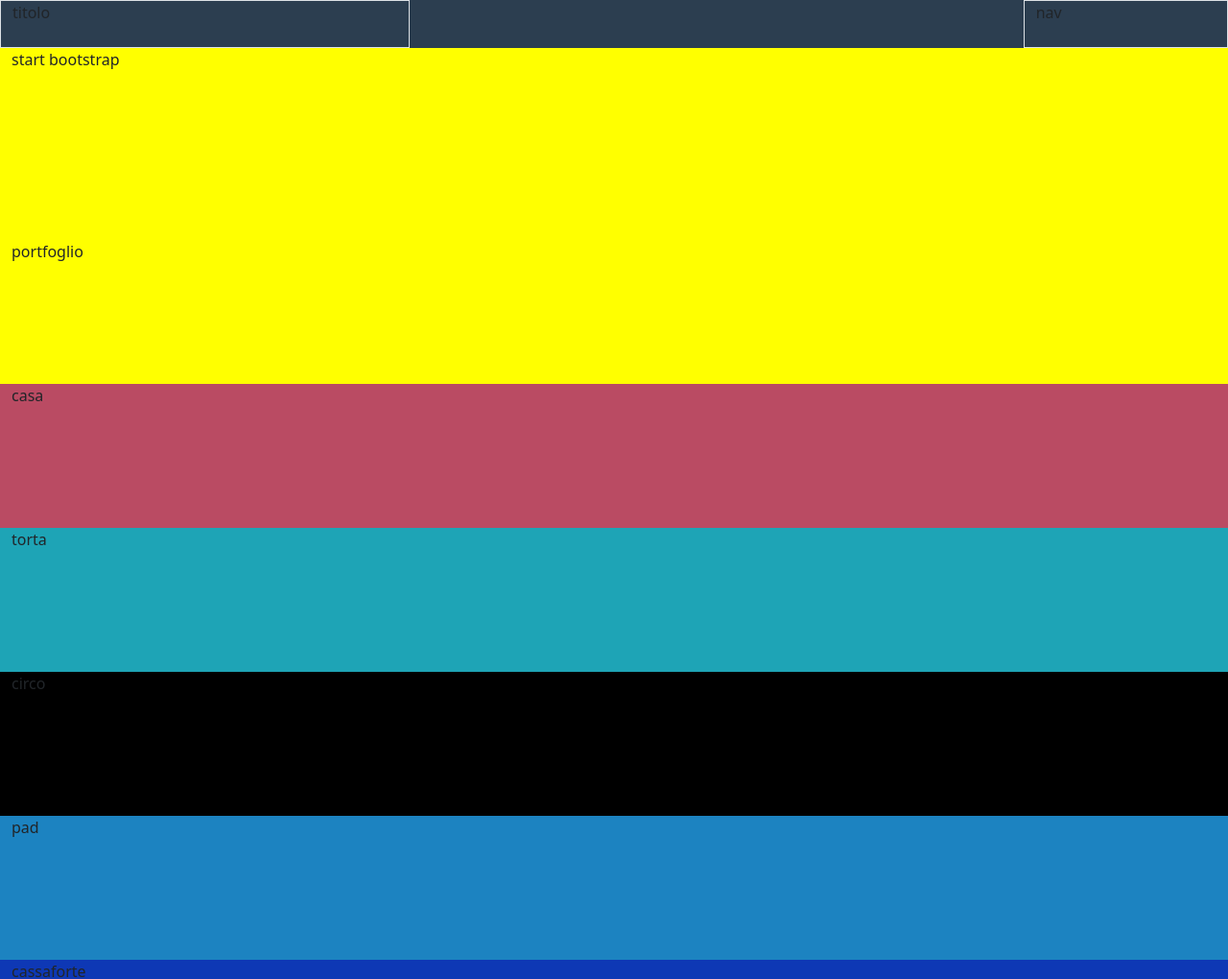
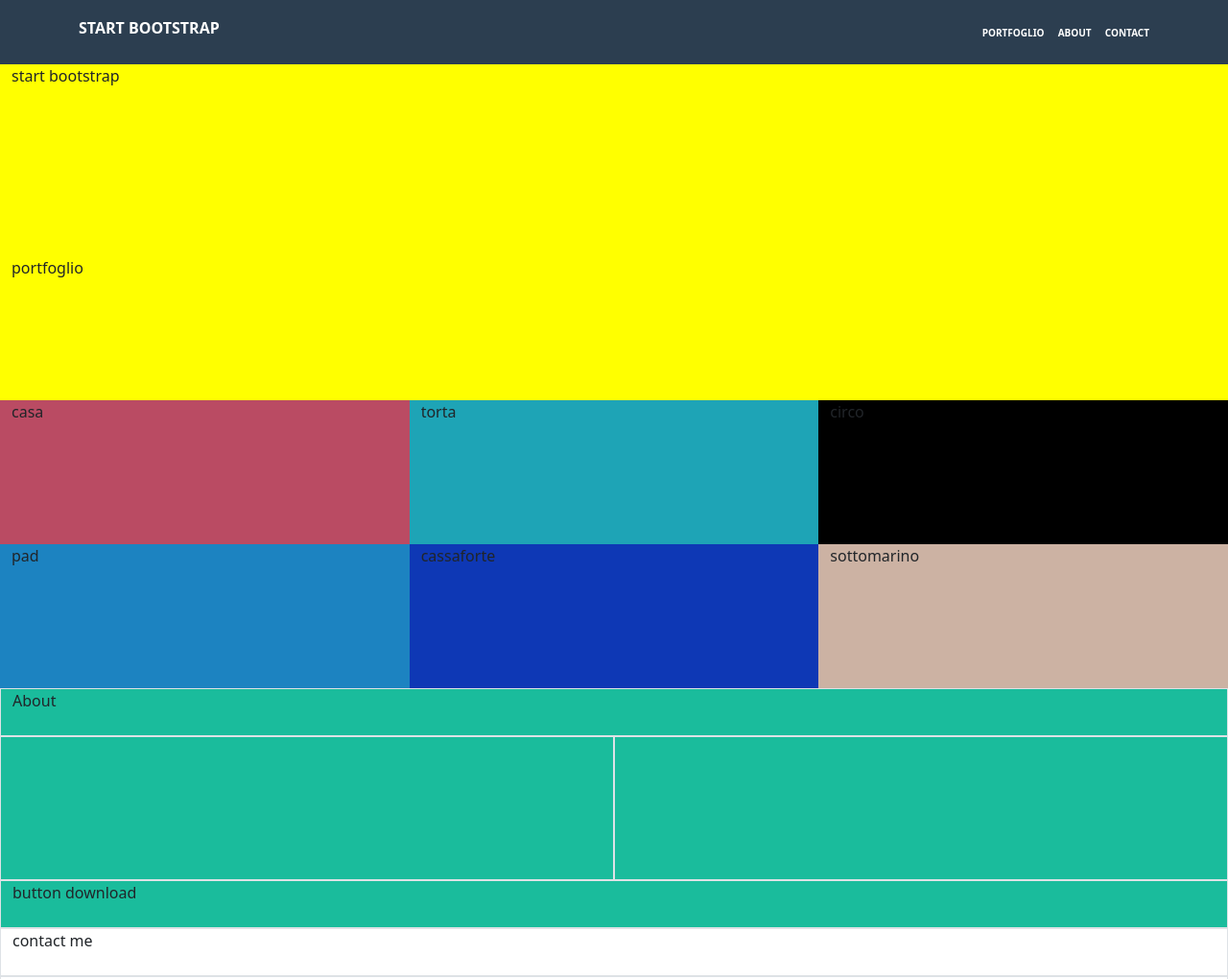
Before and after one commit to robertobenfini/html-css-bootstrap-freelancer, a plain HTML site: page index.html in a window 1280 px wide. Shown: the top 1020 px of the page at 96% size. Drawn offline with nearby package versions, Linux system fonts and the light colour scheme.

Commit message:
[ADD] fine-blocchi-responsive

```diff
--- a/css/style.css
+++ b/css/style.css
@@ -20,12 +20,44 @@
 .border{
     border: 1px solid white;
 }
+
+.padding-20{
+    padding: 20px 0;
+}
+
+.display-none{
+    display: none;
+}
+
+.display-block{
+    display: block;
+}
 /*fine layout*/
 
 /*header*/
+header{
+    color: white;
+}
+
+.content h6{
+    font-weight: 700;
+}
+
 .background-nero{
     background-color: #2c3e50;
-    height: 50px;
+}
+
+#hamburger{
+    border: 1px solid white;
+    padding: 8px;
+}
+
+header a{
+    text-decoration: none;
+    color: white;
+    font-size: 10px;
+    font-weight: 700;
+    padding-left: 10px;
 }
 /*fine header*/
 
@@ -72,3 +104,14 @@ background-color: #000;
     background-color: #3a546d;
 }
 /*fine footer*/
+
+/*media query tablet*/
+@media screen and (min-width: 720px) {
+    .display-none{
+        display: block;
+    }
+
+    .display-block{
+        display: none;
+    }
+}
--- a/index.html
+++ b/index.html
@@ -4,6 +4,7 @@
         <meta charset="UTF-8">
         <meta http-equiv="X-UA-Compatible" content="IE=edge">
         <meta name="viewport" content="width=device-width, initial-scale=1.0">
+        <link rel="stylesheet" href="https://cdnjs.cloudflare.com/ajax/libs/font-awesome/6.4.0/css/all.min.css" integrity="sha512-iecdLmaskl7CVkqkXNQ/ZH/XLlvWZOJyj7Yy7tcenmpD1ypASozpmT/E0iPtmFIB46ZmdtAc9eNBvH0H/ZpiBw==" crossorigin="anonymous" referrerpolicy="no-referrer">
         <link rel="stylesheet" href="https://cdn.jsdelivr.net/npm/bootstrap@5.3.0-alpha3/dist/css/bootstrap.min.css">
         <link rel="stylesheet" href="./css/style.css">
         <title>Document</title>
@@ -13,9 +14,26 @@
         <header>
             <div class="background-nero">
                 <div class="container-fluid">
-                    <div class="row justify-content-between">
-                        <div class="col-4 border h-50px">titolo</div>
-                        <div class="col-2 border h-50px">nav</div>
+                    <div class="container-md">
+                        <div class="row justify-content-between padding-20">
+                            <div class="col-6">
+                                <div class="content">
+                                    <h6>START BOOTSTRAP</h6>
+                                </div>
+                            </div>
+                            <div class="col-2 text-end display-block">
+                                <div class="content">
+                                    <i class="fa-solid fa-bars" style="color: gray;" id="hamburger"></i>
+                                </div>
+                            </div>
+                            <div class="col-5 text-end display-none">
+                                <div class="content">
+                                    <a href="#">PORTFOGLIO</a>
+                                    <a href="#">ABOUT</a>
+                                    <a href="#">CONTACT</a>
+                                </div>
+                            </div>
+                        </div>
                     </div>
                 </div>
             </div>
@@ -36,12 +54,12 @@
             <div class="container-fluid">
                 <div class="row">
                     <div class="col-12 background-giallo h-150px">portfoglio</div>
-                    <div class="col-12 violet h-150px">casa</div>
-                    <div class="col-12 cyan h-150px">torta</div>
-                    <div class="col-12 black h-150px">circo</div>
-                    <div class="col-12 lightblue h-150px">pad</div>
-                    <div class="col-12 blue h-150px">cassaforte</div>
-                    <div class="col-12 pink h-150px">sottomarino</div>
+                    <div class="col-12 col-md-6 col-lg-4 violet h-150px">casa</div>
+                    <div class="col-12 col-md-6 col-lg-4 cyan h-150px">torta</div>
+                    <div class="col-12 col-md-6 col-lg-4 black h-150px">circo</div>
+                    <div class="col-12 col-md-6 col-lg-4 lightblue h-150px">pad</div>
+                    <div class="col-12 col-md-6 col-lg-4 blue h-150px">cassaforte</div>
+                    <div class="col-12 col-md-6 col-lg-4 pink h-150px">sottomarino</div>
                 </div>
             </div>
             <!--about-->
@@ -49,7 +67,8 @@
                 <div class="container-fluid">
                     <div class="row">
                         <div class="col-12 border h-50px">About</div>
-                        <div class="col-12 border h-150px"></div>
+                        <div class="col-12 col-md-6 border h-150px"></div>
+                        <div class="col-12 col-md-6 border h-150px"></div>
                         <div class="col-12 border h-50px">button download</div>
                     </div>
                 </div>
@@ -70,16 +89,16 @@
             <div class="background-grigio">
                 <div class="container-fluid">
                     <div class="row">
-                        <div class="col-12 border h-50px"></div>
-                        <div class="col-12 border h-50px"></div>
-                        <div class="col-12 border h-50px"></div>
+                        <div class="col-12 col-md-4 border h-50px"></div>
+                        <div class="col-12 col-md-4 border h-50px"></div>
+                        <div class="col-12 col-md-4 border h-50px"></div>
                     </div>
                 </div>
             </div>
             <div class="background-nero">
                 <div class="container-fluid">
                     <div class="row">
-                        <div class="col-12"></div>
+                        <div class="col-12 h-50px"></div>
                     </div>
                 </div>
             </div>
```
